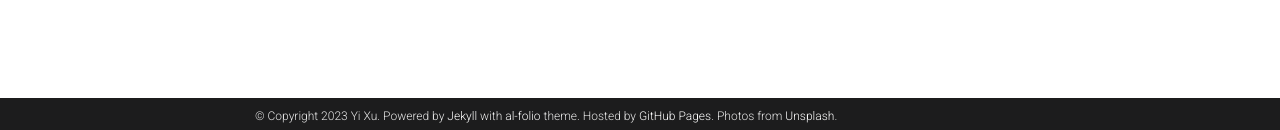
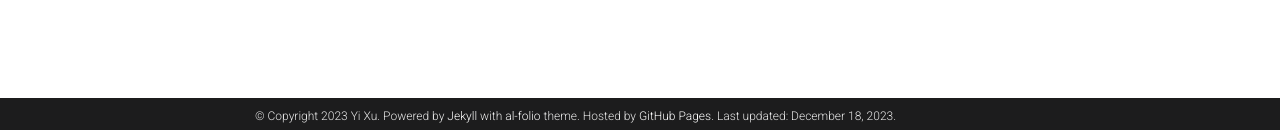
Before and after one commit to KidultXy/KidultXy.github.io, a Jekyll site: the page built from _pages/publications.md, in a window 1280 px wide. Shown: the part 767-897 px from the top of the page. Built offline with Jekyll 4.4.1, drawn with Linux system fonts in a browser that asks for light colours; comment, search, counter and statistics services are not loaded; a style sheet for code colours, icons or effects is not loaded; some of the changed lines change nothing that is shown.

Commit message:
Update _config.yml

```diff
--- a/_config.yml
+++ b/_config.yml
@@ -8,11 +8,10 @@
 last_name: Xu
 email: yixu.im@gmail.com
 description: > # the ">" symbol means to ignore newlines until "footer_text:"
-  A simple, whitespace theme for academics. Based on [*folio](https://github.com/bogoli/-folio) design.
+  My personal webpage. Based on [*folio](https://github.com/bogoli/-folio) design.
 footer_text: >
   Powered by <a href="https://jekyllrb.com/" target="_blank">Jekyll</a> with <a href="https://github.com/alshedivat/al-folio">al-folio</a> theme.
   Hosted by <a href="https://pages.github.com/" target="_blank">GitHub Pages</a>.
-  Photos from <a href="https://unsplash.com" target="_blank">Unsplash</a>.
 keywords: jekyll, jekyll-theme, academic-website, portfolio-website  # add your own keywords or leave empty
 
 lang: en # the language of your site (for example: en, fr, cn, ru, etc.)
@@ -20,7 +19,7 @@
 
 url: https://KidultXy.github.io # the base hostname & protocol for your site
 baseurl: # the subpath of your site, e.g. /blog/
-last_updated: false # set to true if you want to display last updated in the footer
+last_updated: True # set to true if you want to display last updated in the footer
 impressum_path:  # set to path to include impressum link in the footer, use the same path as permalink in a page, helps to conform with EU GDPR
 
 # -----------------------------------------------------------------------------
@@ -41,7 +40,7 @@
 # will use title and url fields
 # Take a look to https://github.com/jekyll/jekyll-feed for more customization
 
-rss_icon: true
+rss_icon: false
 
 # -----------------------------------------------------------------------------
 # Layout
@@ -67,12 +66,12 @@
 # Social integration
 # -----------------------------------------------------------------------------
 
-github_username: # your GitHub user name
+github_username: KidultXy # your GitHub user name
 gitlab_username: # your GitLab user name
 x_username: # your X handle
 mastodon_username: # your mastodon instance+username in the format instance.tld/@username
 linkedin_username: # your LinkedIn user name
-telegram_username: # your Telegram user name
+telegram_username: kidult_xy # your Telegram user name
 scholar_userid: # your Google Scholar ID
 semanticscholar_id: # your Semantic Scholar ID
 whatsapp_number: # your WhatsApp number (full phone number in international format. Omit any zeroes, brackets, or dashes when adding the phone number in international format.)
```
